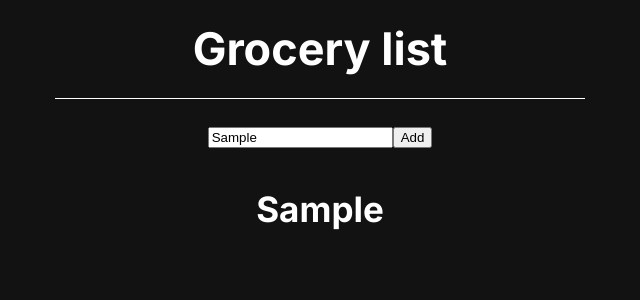
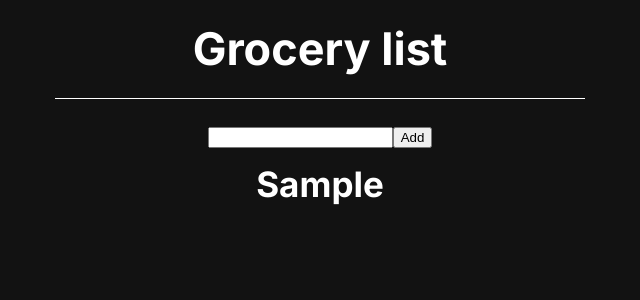
Before and after one commit to CodeLemons/cross-line, a React (Create React App) app: page / in a window 1280 px wide. Both pictures are taken after typing "Sample" into the empty fields and a click on the button "Add". Shown: the top 300 px of the page, without its empty margins (320-960 px from the left). Built offline with nearby package versions, Linux system fonts and the light colour scheme.

Commit message:
Input field clears to empty string when adding item to list

```diff
--- a/src/App.js
+++ b/src/App.js
@@ -1,4 +1,3 @@
-import { Routes, Route } from "react-router-dom";
 import Navigation from "./Navigation";
 import Home from "./Home";
 
--- a/src/Home.js
+++ b/src/Home.js
@@ -9,6 +9,7 @@ const Home = () => {
         e.preventDefault();
         addItemToArray(groceryItem);
         console.log(list);
+        setItems('');
     };
 
     const addItemToArray = (item) => {
@@ -20,9 +21,6 @@ const Home = () => {
         element.classList.toggle("crossed-line");
     };
 
-    const clearFields = () => {
-        document.getElementById("form-box").value = "";
-    };
 
     return (
         <div className="home-page">
@@ -34,16 +32,16 @@ const Home = () => {
                     value={items}
                     onChange={(e) => setItems(e.target.value)}
                     />
-                    <button onClick={clearFields}>Add</button>
+                    <button>Add</button>
                 </form>
             </div>
-            {list.map(listItems => {
-                return (
-                    <div key={listItems.id}>
-                        <p onClick={crossLine}>{listItems.items}</p>
-                    </div>
-                )
-            })}
+            <div className="item-list">
+                {list.map((listItems) => {
+                    return (
+                        <li onClick={crossLine} key={listItems.uniqueId}>{listItems.items}</li>
+                    )
+                })}
+            </div>
         </div>
      );
 }
--- a/src/index.css
+++ b/src/index.css
@@ -68,9 +68,12 @@ body {
   padding: 25px;
 }
 
-.home-page p {
+.home-page li {
   font-size: 35px;
   cursor: pointer;
+  list-style-type: none;
+  margin: auto;
+  padding: 10px;
 }
 
 .crossed-line {
--- a/src/index.js
+++ b/src/index.js
@@ -1,4 +1,3 @@
-import { BrowserRouter } from "react-router-dom";
 import ReactDOM from 'react-dom';
 import React from 'react';
 import App from './App';
@@ -6,8 +5,8 @@ import './index.css';
 
 
 ReactDOM.render(
-  <BrowserRouter>
+  <React.StrictMode>
     <App />
-  </BrowserRouter>,
+  </React.StrictMode>,
   document.getElementById('root')
 );
```
